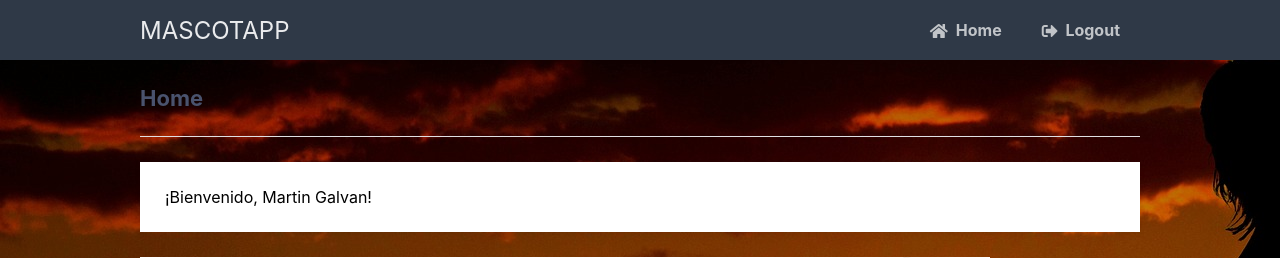
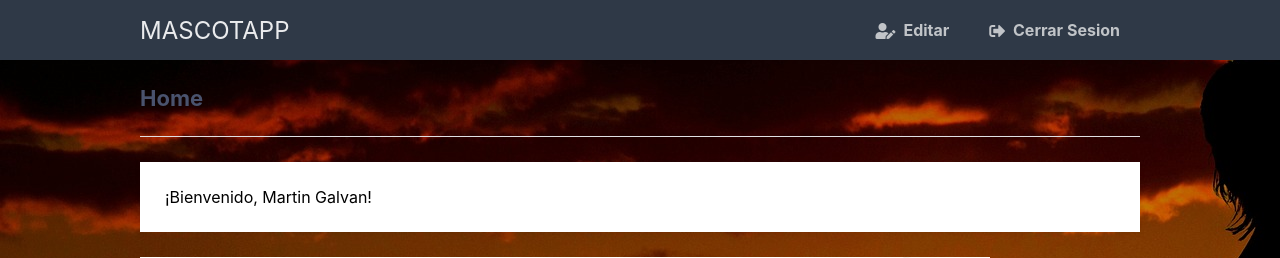
Before and after one commit to paulacarbone/loginMascotapp, a Flask app: page /home in a window 1280 px wide. Shown: the top 258 px of the page. Run offline with Flask 2, Linux system fonts and the light colour scheme; a user stored in the database is signed in; some libraries are stand-ins or nearby versions.

Commit message:
translation

```diff
--- a/templates/layout.html
+++ b/templates/layout.html
@@ -12,9 +12,9 @@
 
 			<div>
 				<h1>MASCOTAPP</h1>
-                <a href="{{ url_for('home') }}"><i class="fas fa-home"></i>Home</a>
+                <a href="{{ url_for('edit') }}"><i class="fas fa-user-edit"></i>Editar</a>
 
-				<a href="{{ url_for('logout') }}"><i class="fas fa-sign-out-alt"></i>Logout</a>
+				<a href="{{ url_for('logout') }}"><i class="fas fa-sign-out-alt"></i>Cerrar Sesion</a>
 			</div>
 		</nav>
 		<div class="content">
```
